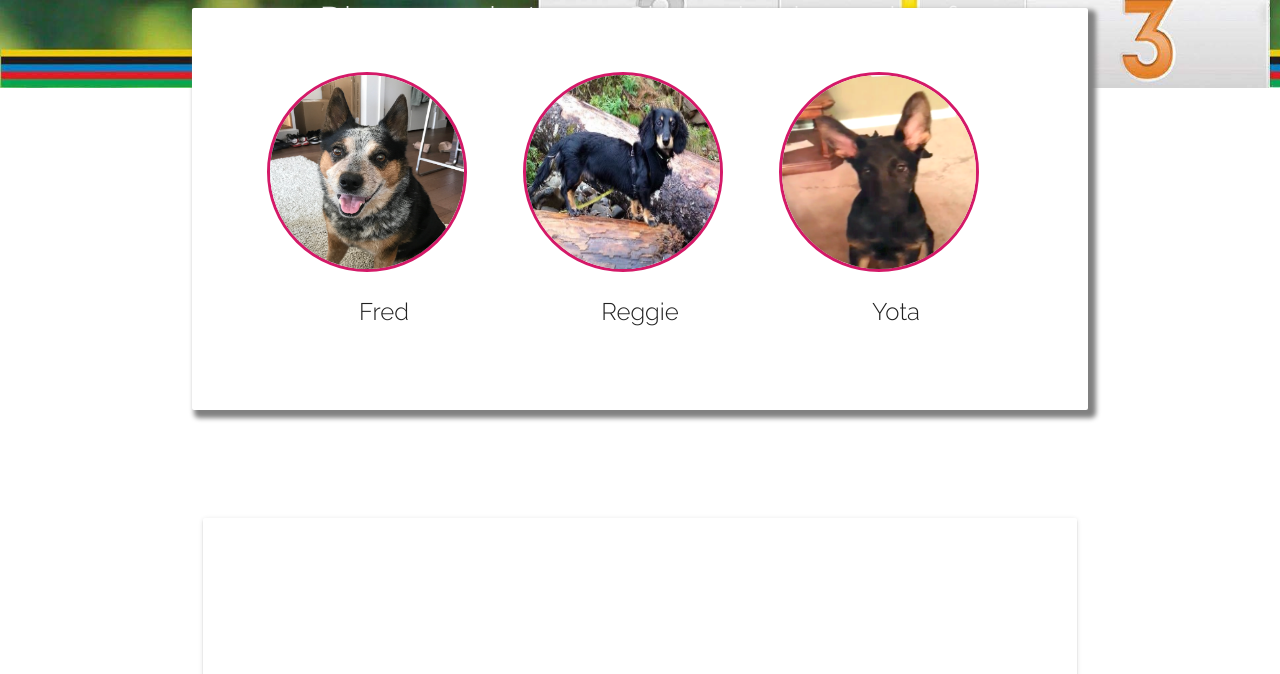
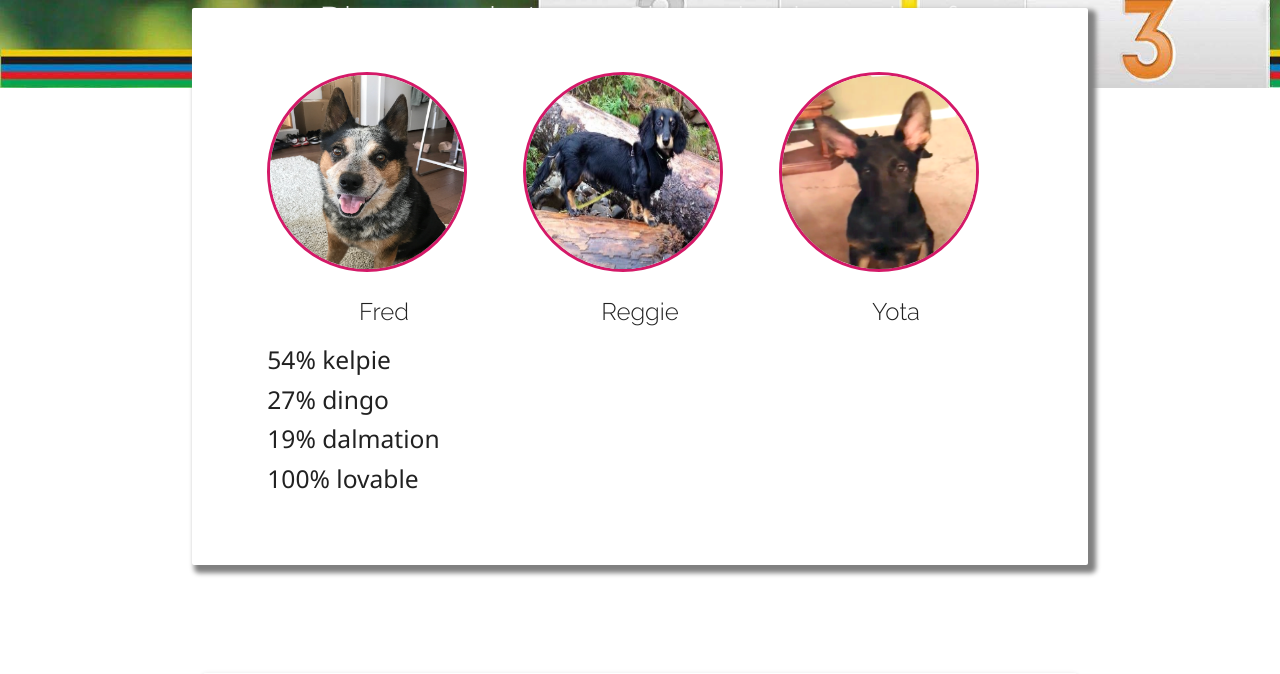
Before and after one commit to munimuni5/dog-image-classifier, a Django app: page /classify_image/classify/ in a window 1280 px wide. Shown: the part 412-1086 px from the top of the page. Run offline with Django 3.2, Linux system fonts and the light colour scheme; some libraries are stand-ins or nearby versions.

Commit message:
dog descriptions

```diff
--- a/classify_image/templates/classify.html
+++ b/classify_image/templates/classify.html
@@ -37,6 +37,10 @@
       <div class="col s4">
         <img class="dog" src="/static/images/fred.png" alt="dog">
         <h2>Fred</h2>
+        <h5>54% kelpie</h5>
+        <h5>27% dingo</h5>
+        <h5>19% dalmation</h5>
+        <h5><strong>100% lovable</strong></h5>
       </div>
       <div class="col s4">
         <img class="dog" src="/static/images/reggie.png" alt="dog">
```
